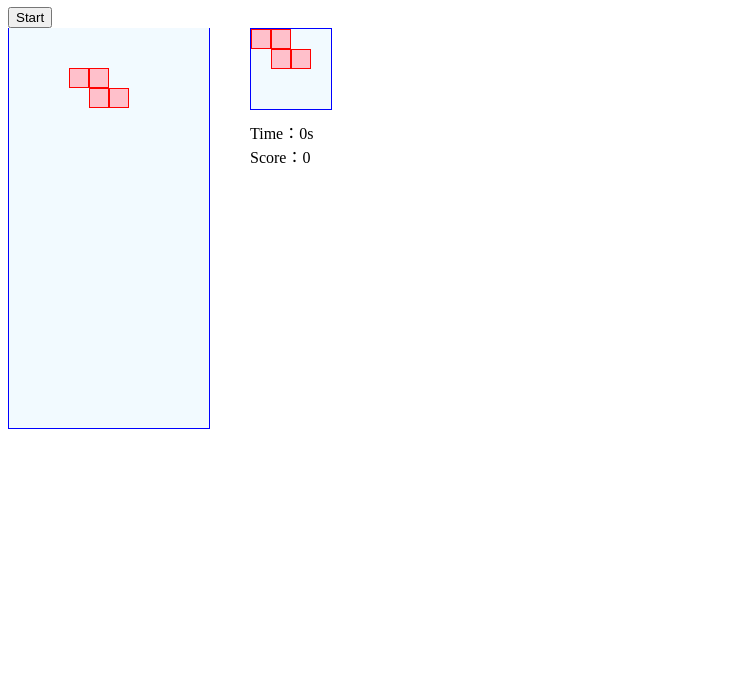
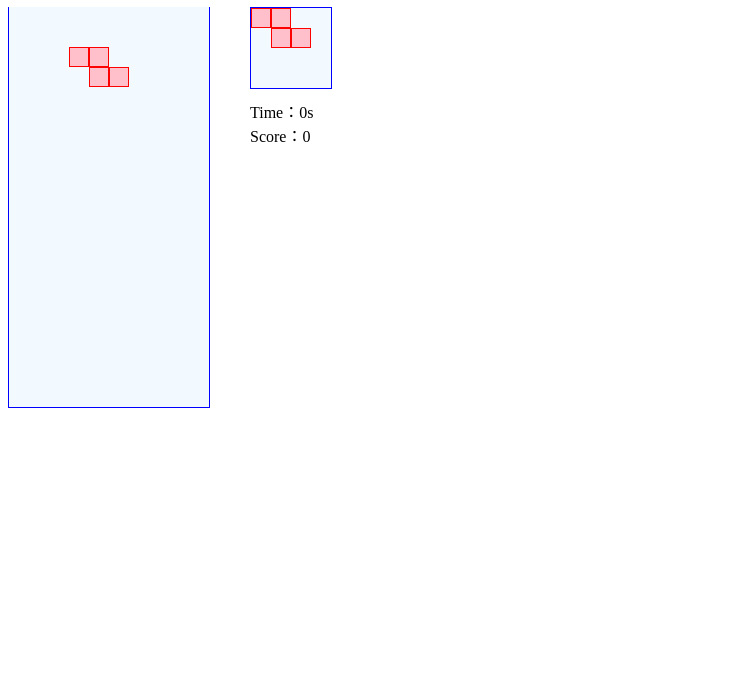
Before and after one commit to Sunday647/Teris, a plain HTML site: page index.html in a window 1280 px wide. Shown: the part 109-800 px from the top of the page, without its empty margins (0-734 px from the left). Drawn offline with Linux system fonts and the light colour scheme.

Commit message:
Update index.html

```diff
--- a/index.html
+++ b/index.html
@@ -10,7 +10,6 @@
 <div>请用方向键和空格键进行操作： 上 -> 旋转； 左 -> 左移； 右 -> 右移；下 -> 下移； 空格 -> 坠落</div>
 <div class="square" id="local">
     <div class="title">我的游戏区域</div>
-    <button id="start">Start</button><br/>
     <div class="game" id="local_game"></div>
     <div class="next" id="local_next"></div>
     <div class="info">
```
